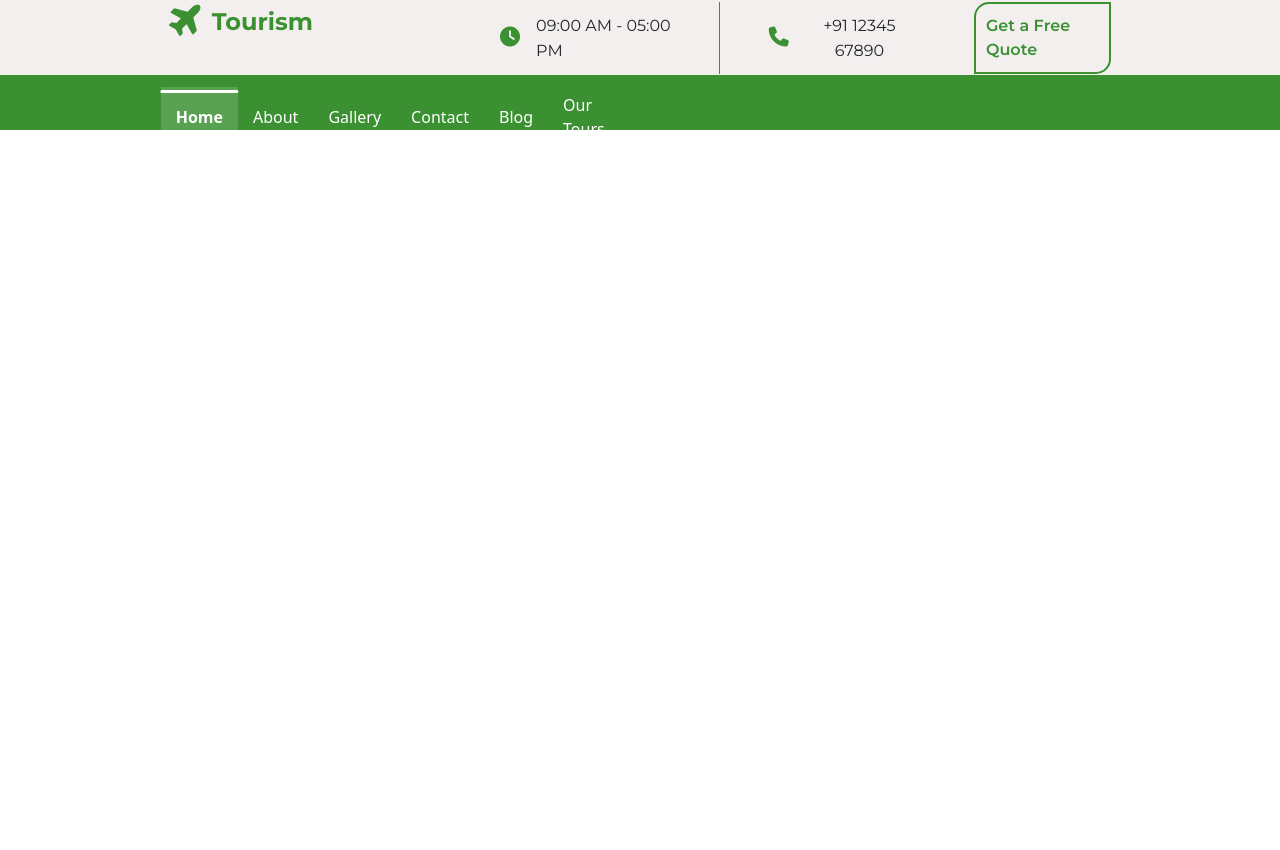
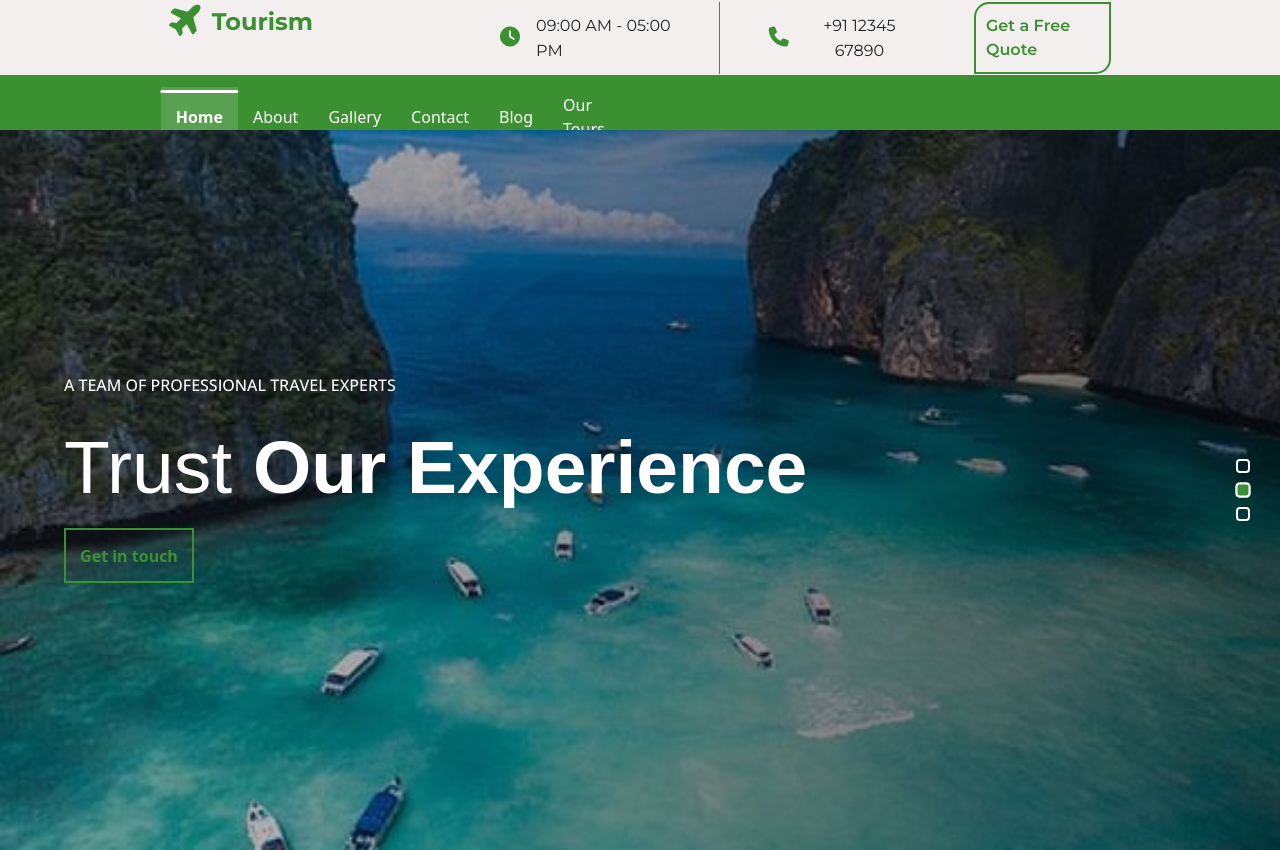
Before and after one commit to sanjit018/tour-travel, a plain HTML site: page index.html in a window 1280 px wide. Before the commit the page ends 800 px from the top, so only its background shows below. Drawn offline with nearby package versions, Linux system fonts and the light colour scheme; some packages are replaced by stand-ins of ours; a script that the page names is missing.

Commit message:
slider complete

```diff
--- a/assets/css/style.css
+++ b/assets/css/style.css
@@ -150,13 +150,19 @@
     color: rgba(0, 123, 255, 0.95);
     transform: scale(1.2);
   }
-#navbar #navmobile{
+  #navbar #navmobile {
     height: 90vh;
     width: 70%;
-    position: absolute;
+    position: fixed; /* changed from absolute */
+    top: 75px; /* below header height */
     left: 0;
+    background-color: #f8f9fa;
     display: none;
-}
+    z-index: 9999;
+    overflow-y: auto;
+    box-shadow: 2px 0 10px rgba(0,0,0,0.15);
+  }
+
 
 #navmobile .container-fluid {
   padding-left: 0 !important;
@@ -212,14 +218,129 @@
   }
 }
 
-#navbar #mobiledetail{
-    position: absolute;
-    width: 72%;
-    height: 170px;
-    right: 0;
-    top: 50px;
+#navbar #mobiledetail {
+  position: fixed;
+  width: 72%;
+  height: 170px;
+  right: 0;
+  top: 51px; /* same height as header */
+  background-color: #f8f9fa;
+  display: none;
+  z-index: 9999;
+  box-shadow: -2px 0 10px rgba(0,0,0,0.15);
 }
+
 .mobilesidemenu{
   height: 50px;
   font-weight: 600;
 }
+#main{
+  height: auto;
+  width: 100%;
+  padding: 0;
+  margin: 0;
+}
+.vertical-slider .item {
+  height: 90vh;
+  display: flex;
+  justify-content: center;
+  align-items: center;
+  color: white;
+  font-size: 2.5rem;
+  transition: all 1s ease;
+}
+.description{
+  position: absolute;
+  z-index: 1;
+  top: 30%;
+  left: 5%;
+}
+.touchbtn {
+  position: relative; /* Make ::before stay inside the button */
+  width: 130px;
+  height: 55px;
+  border: 2px solid #3b9132;
+  color: #3b9132;
+  display: flex;
+  justify-content: center;
+  align-items: center;
+  font-weight: 600;
+  background: transparent;
+  cursor: pointer;
+  transition: color 0.4s ease;
+  overflow: hidden; /* Prevent the fill from overflowing */
+}
+
+.touchbtn::before {
+  content: "";
+  position: absolute;
+  left: 50%;
+  top: 0;
+  width: 0;
+  height: 100%;
+  background: #3b9132;
+  transition: all 0.6s ease;
+  transform: translateX(-50%);
+  z-index: 0; /* Behind text */
+}
+
+.touchbtn:hover::before {
+  width: 100%;
+}
+
+.touchbtn span {
+  position: relative;
+  z-index: 1; /* Keeps text above the fill */
+  transition: color 0.4s ease;
+  font-size: 16px;
+}
+
+.touchbtn:hover span {
+  color: #fff;
+}
+
+
+.slide1 {
+  background:linear-gradient(90deg,rgba(0,0,0,0.2),rgba(0,0,0,0.6)),url('../img/blog-post-1-568x492.jpg');
+  background-size:cover;
+  background-position:center;
+  background-repeat: no-repeat;
+}
+.slide2 {
+  background:linear-gradient(90deg,rgba(0,0,0,0.2),rgba(0,0,0,0.6)),url('../img/blog-post-2-568x492.jpg');
+  background-size: cover;
+  background-position: center;
+  background-repeat: no-repeat;
+}
+.slide3 {
+  background:linear-gradient(90deg,rgba(0,0,0,0.2),rgba(0,0,0,0.6)),url('../img/blog-post-3-568x492.jpg');
+  background-size: cover;
+  background-position: center;
+  background-repeat: no-repeat;
+}
+.owl-dots {
+  position: absolute;
+  top: 50%;
+  right: 30px;
+  transform: translateY(-50%);
+  display: flex;
+  flex-direction: column;
+  gap: 10px;
+  z-index: 10;
+}
+
+.owl-dot span {
+  width: 14px;
+  height: 14px;
+  border-radius: 4px; /* small box */
+  border: 2px solid #fff;
+  background: transparent;
+  display: block;
+  transition: all 0.3s ease;
+}
+
+.owl-dot.active span,
+.owl-dot:hover span {
+  background: #3b9132;
+  transform: scale(1.1);
+}
--- a/assets/js/script.js
+++ b/assets/js/script.js
@@ -36,5 +36,15 @@ $(document).ready(function(){
         .animate({ width: "toggle", opacity: "toggle" }, 500);
     }
   });
-
+  $(".vertical-slider").owlCarousel({
+    items: 1,
+    loop: true,
+    autoplay: true,
+    animateOut: "fadeOut",
+    autoplayTimeout: 4000,
+    dots:true,
+    smartSpeed: 3000,
+    mouseDrag: false,
+    touchDrag: false,
+  });
 })
--- a/index.html
+++ b/index.html
@@ -7,18 +7,23 @@
     <title>Best Tour & Travel Agency</title>
     <!-- Font Awesome v6 (via Kit or CDN) -->
     <link rel="stylesheet" href="https://cdnjs.cloudflare.com/ajax/libs/font-awesome/6.1.1/css/all.min.css">
-    <link href="https://cdn.jsdelivr.net/npm/sweetalert2@11.26.3/dist/sweetalert2.min.css"rel="stylesheet">
+    <link href="https://cdn.jsdelivr.net/npm/sweetalert2@11.26.3/dist/sweetalert2.min.css" rel="stylesheet">
     <!-- Owl Carousel v2.3.4 -->
-    <link rel="stylesheet" href="https://cdnjs.cloudflare.com/ajax/libs/OwlCarousel2/2.3.4/assets/owl.carousel.min.css" />
-    <link rel="stylesheet" href="https://cdnjs.cloudflare.com/ajax/libs/OwlCarousel2/2.3.4/assets/owl.theme.default.min.css" />
+    <link rel="stylesheet"
+        href="https://cdnjs.cloudflare.com/ajax/libs/OwlCarousel2/2.3.4/assets/owl.carousel.min.css" />
+    <link rel="stylesheet"
+        href="https://cdnjs.cloudflare.com/ajax/libs/OwlCarousel2/2.3.4/assets/owl.theme.default.min.css" />
     <link href="https://cdn.jsdelivr.net/npm/bootstrap@5.2.3/dist/css/bootstrap.min.css" rel="stylesheet">
     <link rel="preconnect" href="https://fonts.googleapis.com">
     <link rel="preconnect" href="https://fonts.gstatic.com" crossorigin>
-    <link href="https://fonts.googleapis.com/css2?family=Montserrat:ital,wght@0,100..900;1,100..900&display=swap" rel="stylesheet">
-    <link href="https://fonts.googleapis.com/css2?family=Open+Sans:ital,wght@0,300..800;1,300..800&display=swap" rel="stylesheet">
-    <link rel="stylesheet" href="https://cdnjs.cloudflare.com/ajax/libs/font-awesome/6.1.1/css/brands.min.css"/>
+    <link href="https://fonts.googleapis.com/css2?family=Montserrat:ital,wght@0,100..900;1,100..900&display=swap"
+        rel="stylesheet">
+    <link href="https://fonts.googleapis.com/css2?family=Open+Sans:ital,wght@0,300..800;1,300..800&display=swap"
+        rel="stylesheet">
+    <link rel="stylesheet" href="https://cdnjs.cloudflare.com/ajax/libs/font-awesome/6.1.1/css/brands.min.css" />
     <link rel="stylesheet" href="assets/css/style.css">
 </head>
+
 <body>
     <div class="container-fluid" id="header">
         <!-- navbar start desktop only -->
@@ -26,20 +31,23 @@
             <div class="row">
 
                 <div class="col-lg-4 logo col-8">
-                   <a href="#" class="text-decoration-none fs-4 fw-bold colo num_button "><i class="fa-solid fa-plane fs-2"></i> Tourism</a>
+                    <a href="#" class="text-decoration-none fs-4 fw-bold colo num_button "><i
+                            class="fa-solid fa-plane fs-2"></i> Tourism</a>
                 </div>
 
                 <div class="col-lg-3 d-none d-lg-block" style="border-right: 1px solid #3b9132;">
                     <div class="center">
                         <div class="col-2"><i class="fas fa-clock colo fs-5 "></i></div>
-                        <div class="col-9"><span style="font-size: 16px;" class="num_button"> 09:00 AM - 05:00 PM</span></div>
+                        <div class="col-9"><span style="font-size: 16px;" class="num_button"> 09:00 AM - 05:00 PM</span>
+                        </div>
                     </div>
 
                 </div>
                 <div class="col-lg-3 d-none d-lg-block d-lg-flex justify-content-center align-items-center">
                     <!-- <div class="center"> -->
                     <div class="col-2"><i class="fa-solid fa-phone colo fs-5 "></i></div>
-                        <div class="col-6 text-center"><span style="font-size: 16px;" class="num_button"> +91 12345 67890</span></div>
+                    <div class="col-6 text-center"><span style="font-size: 16px;" class="num_button"> +91 12345
+                            67890</span></div>
                     <!-- </div> -->
                 </div>
                 <div class="col-lg-2 d-none d-lg-block">
@@ -57,7 +65,8 @@
                     <i class="fas fa-bars fs-5" id="menubtn"></i>
                 </div>
                 <div class="logo col-9">
-                    <a href="#" class="text-decoration-none fs-4 fw-bold colo num_button "><i class="fa-solid fa-plane fs-2"></i>
+                    <a href="#" class="text-decoration-none fs-4 fw-bold colo num_button "><i
+                            class="fa-solid fa-plane fs-2"></i>
                         Tourism</a>
                 </div>
                 <div class="col-1">
@@ -69,7 +78,8 @@
     <!-- navbar menu -->
     <div class="container-fluid" id="navbar">
         <!-- desktop mode only -->
-        <div class="container d-none d-lg-block col-lg-10 d-flex justify-content-between align-items-center" style="height: 55px;">
+        <div class="container d-none d-lg-block col-lg-10 d-flex justify-content-between align-items-center"
+            style="height: 55px;">
 
             <!-- Menu -->
             <div class="col-lg-6">
@@ -96,8 +106,9 @@
 
         </div>
         <!-- mobile mode menubar only -->
-         <div class="col-12 bg-light shadow d-lg-none" id="navmobile" >
-            <div class="container-fluid  d-flex justify-content-around align-items-center" style="height: 80px;border-bottom:1px solid rgba(0,0,0,0.5)">
+        <div class="col-12 bg-light shadow d-lg-none" id="navmobile">
+            <div class="container-fluid  d-flex justify-content-around align-items-center"
+                style="height: 80px;border-bottom:1px solid rgba(0,0,0,0.5)">
                 <ul class="d-flex align-items-center mb-0 justify-content-around" style="list-style: none;width:70%">
                     <li><i class="fa-brands fa-facebook text-dark"></i></li>
                     <li><i class="fa-brands fa-google text-dark"></i></li>
@@ -105,8 +116,9 @@
                     <li><i class="fa-brands fa-instagram text-dark"></i></li>
                 </ul>
             </div>
-            <div class="container-fluid my-4" >
-                <ul class="d-flex text-dark mb-0 mobilemenuitem" style="list-style: none;flex-direction:column;gap:10px;width:100%">
+            <div class="container-fluid my-4">
+                <ul class="d-flex text-dark mb-0 mobilemenuitem"
+                    style="list-style: none;flex-direction:column;gap:10px;width:100%">
                     <li class="active mitem">Home</li>
                     <li class="mitem">About</li>
                     <li class="mitem">Gallery</li>
@@ -121,14 +133,16 @@
             <div class="col-11 container mobilesidemenu py-2">
                 <div class="row">
                     <div class="col-2"><i class="fas fa-clock colo fs-5" style="color: #3b9132;"></i></div>
-                    <div class="col-10"><span style="font-size: 16px;" class="num_button text-dark"> 09:00 AM - 05:00 PM</span></div>
+                    <div class="col-10"><span style="font-size: 16px;" class="num_button text-dark"> 09:00 AM - 05:00
+                            PM</span></div>
                 </div>
 
             </div>
             <div class="col-11 container mobilesidemenu py-2">
                 <div class="row">
                     <div class="col-2"><i class="fa-solid fa-phone colo fs-5 " style="color: #3b9132;"></i></div>
-                <div class="col-10"><span style="font-size: 16px;" class="num_button text-dark"> +91 12345 67890</span></div>
+                    <div class="col-10"><span style="font-size: 16px;" class="num_button text-dark"> +91 12345
+                            67890</span></div>
                 </div>
             </div>
             <div class="col-11 container mobilesidemenu">
@@ -141,7 +155,47 @@
     <!-- navbar end -->
     <section id="main" class="container-fluid">
         <!-- slider section -->
-
+        <div class="owl-carousel vertical-slider">
+            <div class="item slide1">
+                <div class="description fade show">
+                    <span class="text-uppercase heading_text" style="font-size: 16px;font-weight:500">build your next
+                        holiday trip with us</span>
+                    <h2 class="heading my-3 d-lg-none d-block" style="font-size: 45px;">Create <span style="font-weight: 800;">Your Tour</span>
+                    </h2>
+                    <h2 class="heading my-3 d-none d-lg-block" style="font-size: 75px;">Create <span style="font-weight: 800;">Your Tour</span>
+                    </h2>
+                    <div class="touchbtn">
+                        <span>Get in touch</span>
+                    </div>
+                </div>
+            </div>
+            <div class="item slide2">
+                <div class="description fade show">
+                    <span class="text-uppercase heading_text" style="font-size: 16px;font-weight:500">a team of professional travel experts</span>
+                    <h2 class="heading my-3 d-lg-none d-block" style="font-size: 45px;">Trust <span style="font-weight: 800;">Our Experience</span>
+                    </h2>
+                    <h2 class="heading my-3 d-none d-lg-block" style="font-size: 75px;">Trust <span style="font-weight: 800;">Our Experience</span>
+                    </h2>
+                    <div class="touchbtn">
+                        <span>Get in touch</span>
+                    </div>
+                </div>
+            </div>
+            <div class="item slide3">
+                <div class="description fade show">
+                    <span class="text-uppercase heading_text" style="font-size: 16px;font-weight:500">build your next
+                        holiday trip with us</span>
+                    <h2 class="heading my-3 d-lg-none d-block" style="font-size: 45px;">Explor <span style="font-weight: 800;">The World</span>
+                    </h2>
+                    <h2 class="heading my-3 d-lg-block d-none" style="font-size: 75px;">Explor <span style="font-weight: 800;">The World</span>
+                    </h2>
+                    <div class="touchbtn">
+                        <span>Get in touch</span>
+                    </div>
+                </div>
+            </div>
+        </div>
+        <!--  -->
     </section>
 
 
```
Also changed, not shown: assets/img/blog-post-1-568x492.jpg (added), assets/img/blog-post-2-568x492.jpg (added), assets/img/blog-post-3-568x492.jpg (added), assets/img/blog-post-4-568x492.jpg (added), assets/img/blog-post-5-568x492.jpg (added). Lines whose indentation alone changed are shown as unchanged.
